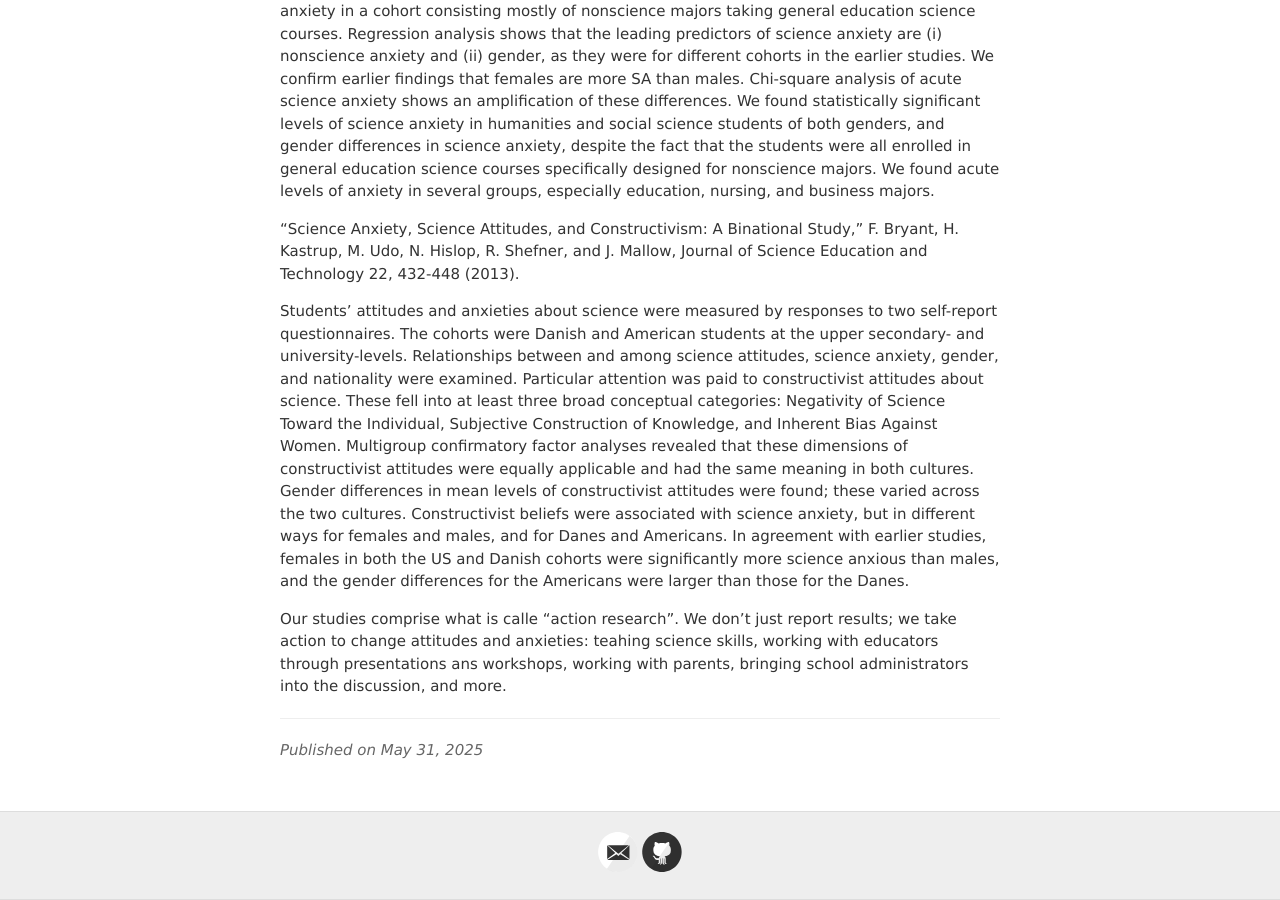
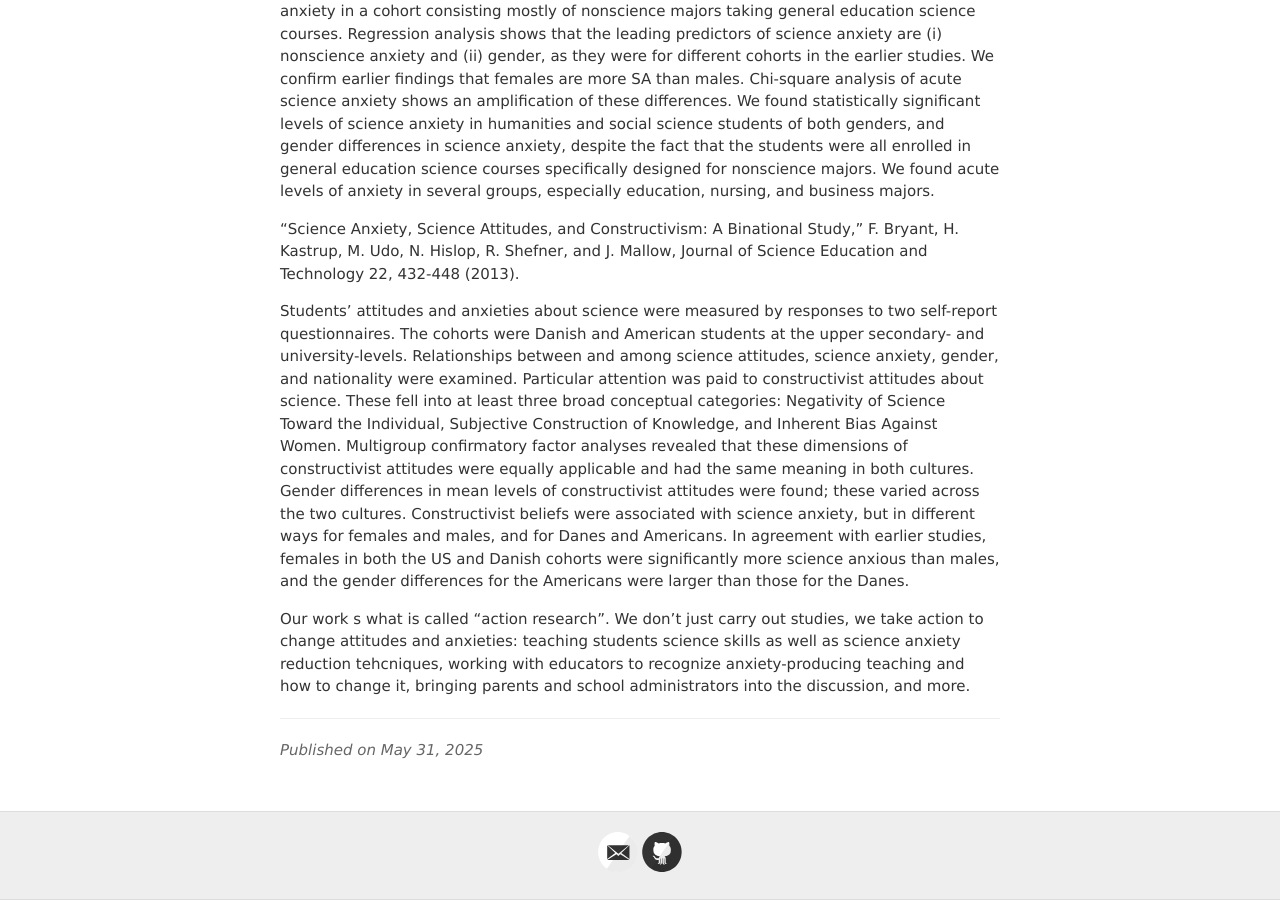
Before and after one commit to jvmallow/jvmallow.github.io, a Jekyll site: the page built from _posts/2025-05-31-Science_Anxiety.md, in a window 1280 px wide and 900 px high, scrolled down 6375 px. Built offline with Jekyll 4.4.1, drawn with Linux system fonts in a browser that asks for light colours; a script that is not in the unit is left out.

Commit message:
Update 2025-05-31-Science_Anxiety.md

```diff
--- a/_posts/2025-05-31-Science_Anxiety.md
+++ b/_posts/2025-05-31-Science_Anxiety.md
@@ -244,4 +244,4 @@ Earlier studies [Mallow, J. V. (1994). Gender-related science anxiety: A first b
 
 Students’ attitudes and anxieties about science were measured by responses to two self-report questionnaires. The cohorts were Danish and American students at the upper secondary- and university-levels. Relationships between and among science attitudes, science anxiety, gender, and nationality were examined. Particular attention was paid to constructivist attitudes about science. These fell into at least three broad conceptual categories: Negativity of Science Toward the Individual, Subjective Construction of Knowledge, and Inherent Bias Against Women. Multigroup confirmatory factor analyses revealed that these dimensions of constructivist attitudes were equally applicable and had the same meaning in both cultures. Gender differences in mean levels of constructivist attitudes were found; these varied across the two cultures. Constructivist beliefs were associated with science anxiety, but in different ways for females and males, and for Danes and Americans. In agreement with earlier studies, females in both the US and Danish cohorts were significantly more science anxious than males, and the gender differences for the Americans were larger than those for the Danes.
 
-Our studies comprise what is calle "action research". We don't just report results; we take action to change attitudes and anxieties: teahing science skills, working with educators through presentations ans workshops, working with parents, bringing school administrators into the discussion, and more.
+Our work s what is called "action research". We don't just carry out studies, we take action to change attitudes and anxieties: teaching students science skills as well as science anxiety reduction tehcniques, working with educators to recognize anxiety-producing teaching and how to change it, bringing parents and school administrators into the discussion, and more.
```
